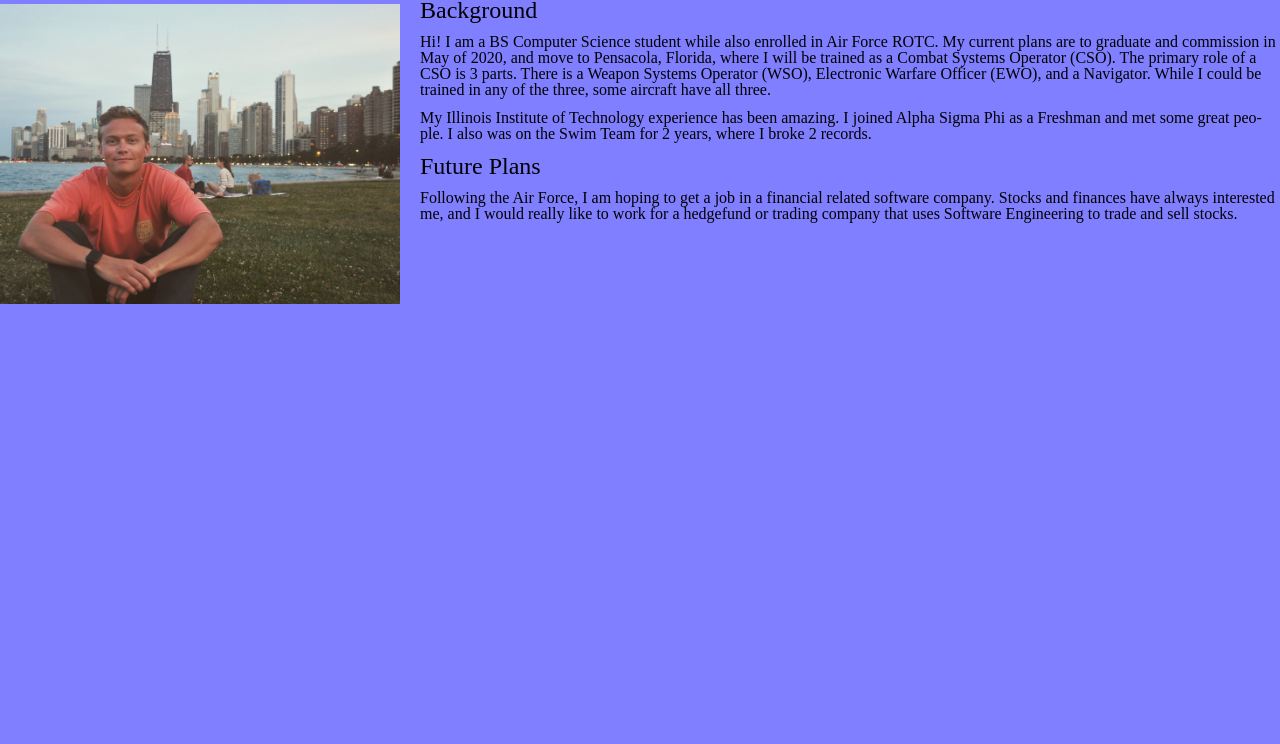
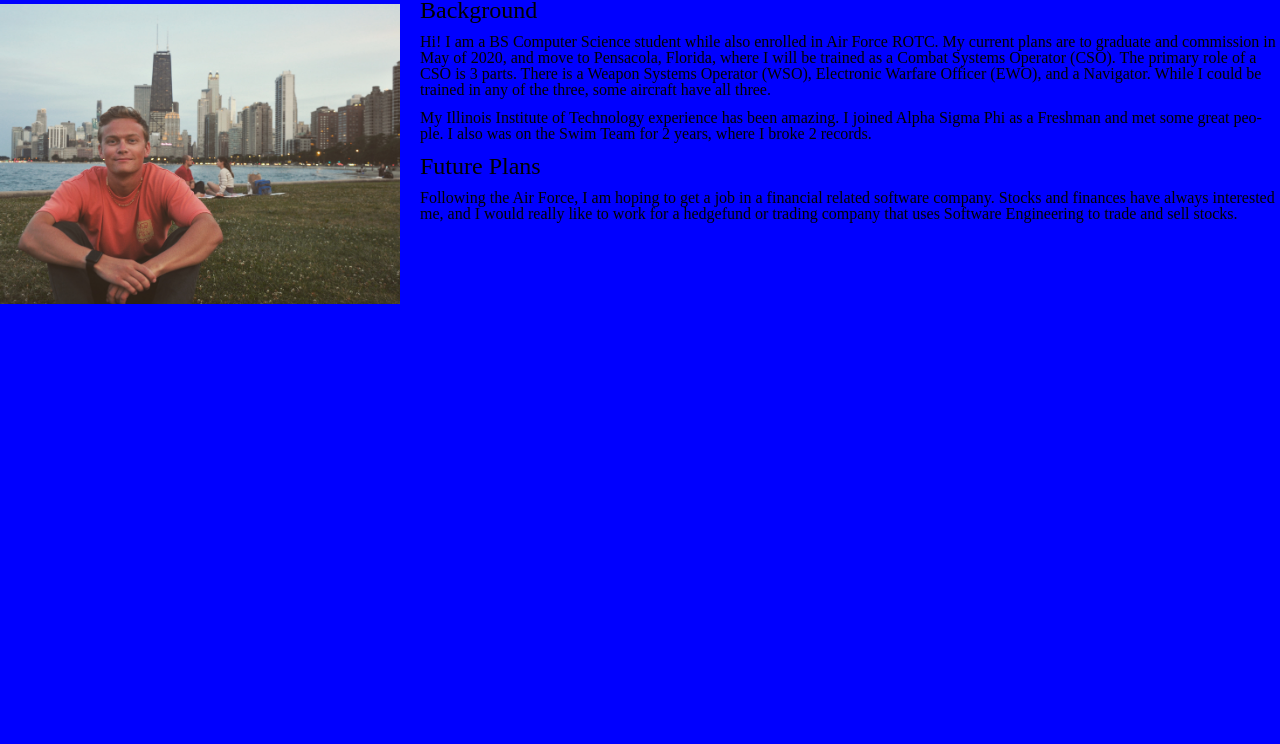
Before and after one commit to kdiepholz/COM333Project1, a plain HTML site: page index.html in a window 1280 px wide. Shown: the part 56-800 px from the top of the page. Drawn offline with Linux system fonts and the light colour scheme.

Commit message:
Update proj1.css

```diff
--- a/proj1.css
+++ b/proj1.css
@@ -30,7 +30,7 @@ footer, header, hgroup, menu, nav, section {
 }
 body {
 	line-height: 1;
-    background-color: rgba(0, 0, 255, 0.5);
+    background-color: rgba(0, 0, 255, 1.0);
 }
 ol, ul {
 	list-style: none;
```
